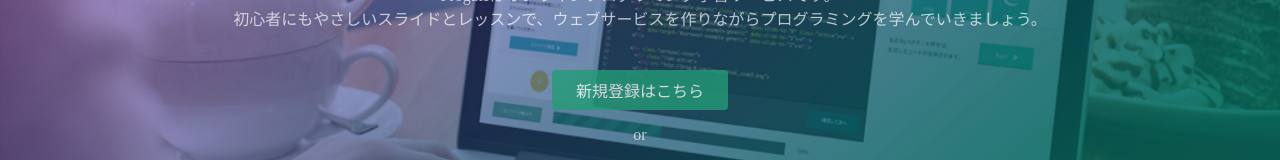
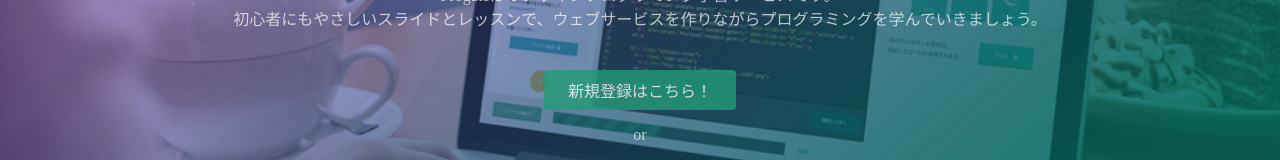
Before and after one commit to routakaneyama/routakaneyama.github.io, a plain HTML site: page index.html in a window 1280 px wide. Shown: the part 362-522 px from the top of the page. Drawn offline with Linux system fonts and the light colour scheme.

Commit message:
Update index.html

```diff
--- a/index.html
+++ b/index.html
@@ -26,7 +26,7 @@
       <h1>LEARN TO CODE.<br>LEARN TO BE CREATIVE.</h1>
       <p>Progateはオンラインプログラミング学習サービスです。<br>初心者にもやさしいスライドとレッスンで、ウェブサービスを作りながらプログラミングを学んでいきましょう。</p>
       <div class="btn-wrapper">
-        <a href="#" class="btn signup">新規登録はこちら</a>
+        <a href="#" class="btn signup">新規登録はこちら！</a>
         <p>or</p>
         <a href="#" class="btn facebook"><span class="fa fa-facebook"></span>Facebookで登録</a>
         <a href="#" class="btn twitter"><span class="fa fa-twitter"></span>Twitterで登録</a>
```
